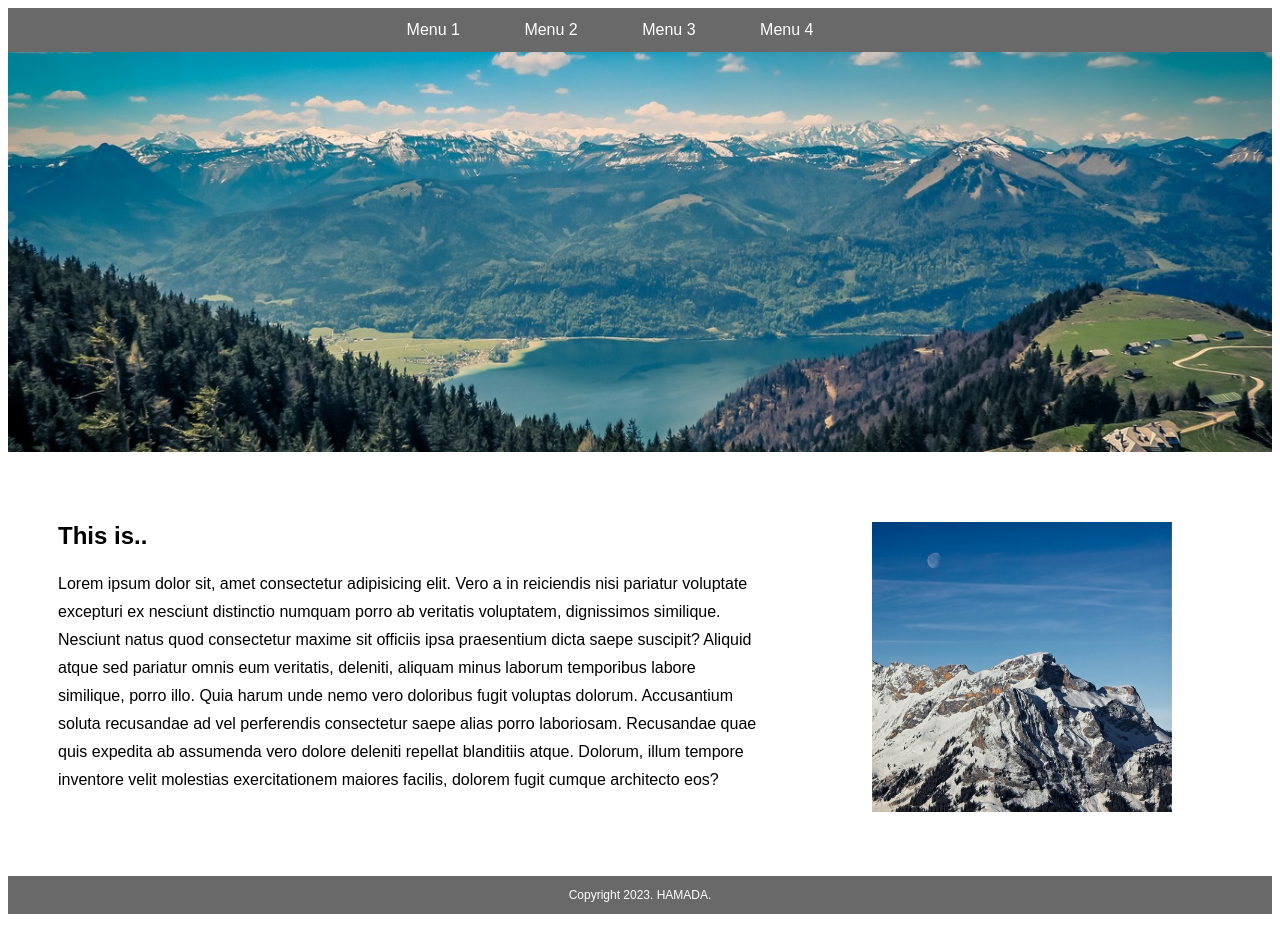
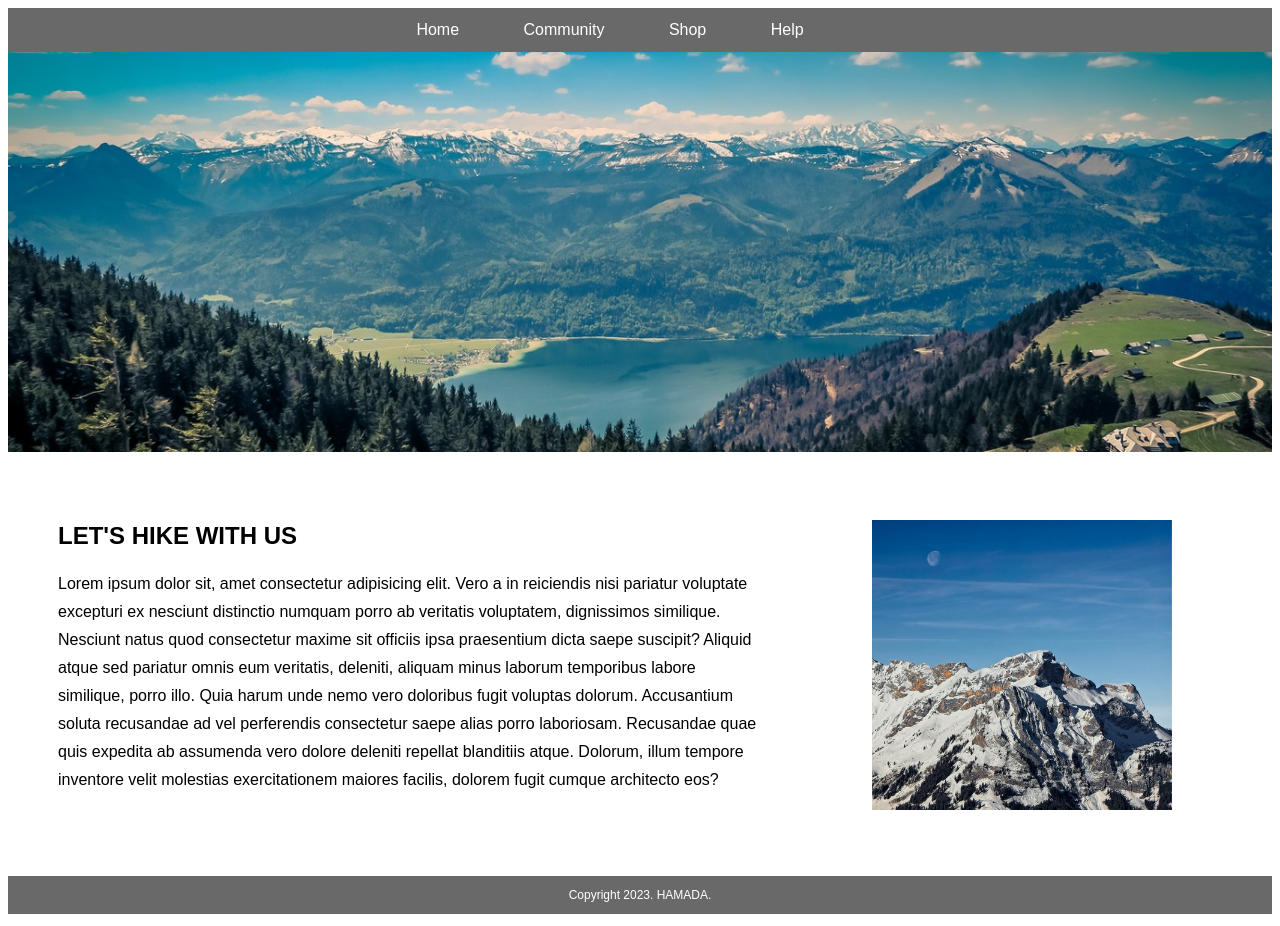
Before and after one commit to vitarahmada/tugas-msib-eduwork, a PHP site: page / in a window 1280 px wide. Run offline with PHP 8.4, Linux system fonts and the light colour scheme.

Commit message:
update tugas HTML

```diff
--- a/tugas-html/index.html
+++ b/tugas-html/index.html
@@ -12,10 +12,10 @@
 
         <div class="header">
             <nav>
-                <a href="#">Menu 1</a>
-                <a href="#">Menu 2</a>
-                <a href="#">Menu 3</a>
-                <a href="#">Menu 4</a>
+                <a href="#">Home</a>
+                <a href="#">Community</a>
+                <a href="#">Shop</a>
+                <a href="#">Help</a>
             </nav>
         </div>
 
@@ -23,7 +23,7 @@
 
         <div class="content cf">
             <div class="main">
-                <h2>This is..</h2>
+                <h2>LET'S HIKE WITH US</h2>
                 <p>Lorem ipsum dolor sit, amet consectetur adipisicing elit. Vero a in reiciendis nisi pariatur voluptate excepturi ex nesciunt distinctio numquam porro ab veritatis voluptatem, dignissimos similique. Nesciunt natus quod consectetur maxime sit officiis ipsa praesentium dicta saepe suscipit? Aliquid atque sed pariatur omnis eum veritatis, deleniti, aliquam minus laborum temporibus labore similique, porro illo. Quia harum unde nemo vero doloribus fugit voluptas dolorum. Accusantium soluta recusandae ad vel perferendis consectetur saepe alias porro laboriosam. Recusandae quae quis expedita ab assumenda vero dolore deleniti repellat blanditiis atque. Dolorum, illum tempore inventore velit molestias exercitationem maiores facilis, dolorem fugit cumque architecto eos?</p>
             </div>
 
--- a/tugas-html/style.css
+++ b/tugas-html/style.css
@@ -50,7 +50,7 @@ nav a:hover{
 
 .sidebar img{
     width: 300px;
-    margin-top: 20px;
+    margin-top: 18px;
 }
 
 .footer .copyright{
```
